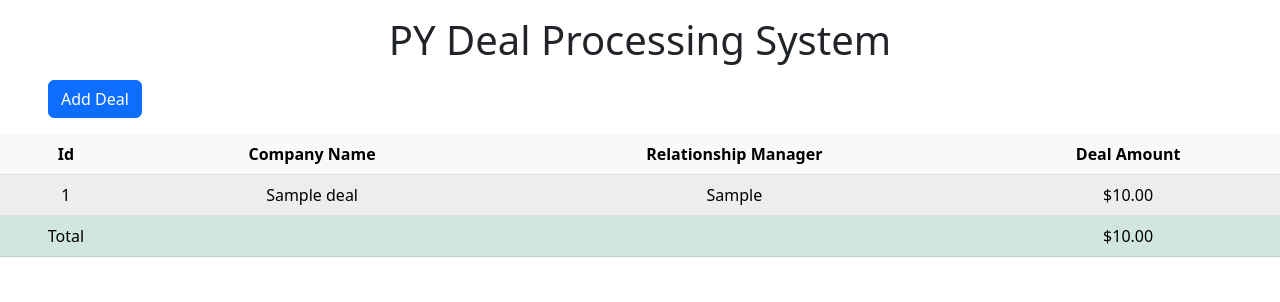
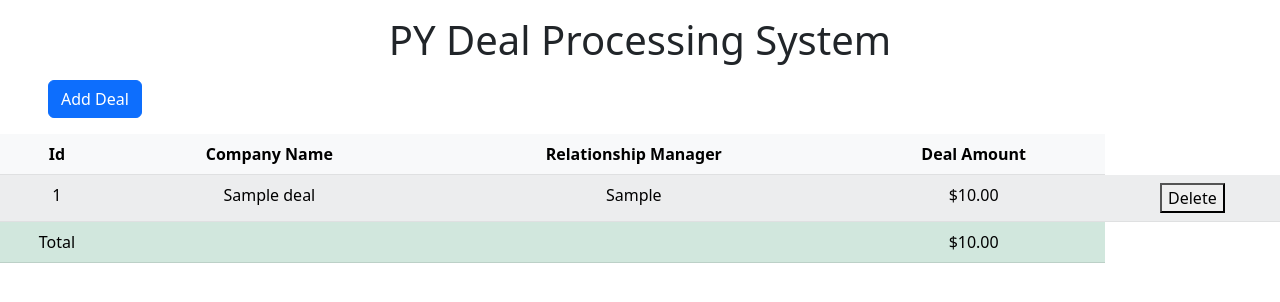
Before and after one commit to DavTheDev20/py-dps-test, a Flask app: page / in a window 1280 px wide. Shown: the top 302 px of the page. Run offline with Flask 2, Linux system fonts and the light colour scheme; tables that the repository leaves empty hold one stand-in row (values such as "Sample post").

Commit message:
Add route to delete deal, must finish.

```diff
--- a/main.py
+++ b/main.py
@@ -1,6 +1,6 @@
 import traceback
 from flask import Flask, request, render_template
-from database_utils import db, Deal, get_deals, add_deal
+from database_utils import db, Deal, get_deals, add_deal, delete_deal
 from peewee import IntegrityError
 from flask_cors import CORS
 
@@ -22,18 +22,27 @@ def api_deals():
         data = request.json
         if not data["companyName"] or not data["relationshipManager"] or not data["dealAmount"]:
             return {
-                       "success": False,
-                       "error": "Please include companyName, relationshipManager, and dealAmount in request json body."
-                   }, 400
+                "success": False,
+                "error": "Please include companyName, relationshipManager, and dealAmount in request json body."
+            }, 400
         try:
-            new_deal = add_deal(data["companyName"], data["relationshipManager"], data["dealAmount"])
+            new_deal = add_deal(
+                data["companyName"], data["relationshipManager"], data["dealAmount"])
             return {"success": True, "newDealId": new_deal.id}, 200
         except IntegrityError:
             traceback.print_exc()
             return {"success": False, "error": traceback.format_exc()}, 400
 
 
+@app.route('/api/deals/delete/<deal_id>', methods=["DELETE"])
+def delete_deal(deal_id):
+    try:
+        res = delete_deal(deal_id)
+    except:
+        pass  # Finish this....
+
 # UI Routes
+
 
 @app.route('/')
 def home():
--- a/templates/index.html
+++ b/templates/index.html
@@ -1,20 +1,28 @@
-<!doctype html>
+<!DOCTYPE html>
 <html lang="en">
   <head>
-    <meta charset="UTF-8">
-    <meta name="viewport"
-          content="width=device-width, user-scalable=no, initial-scale=1.0, maximum-scale=1.0, minimum-scale=1.0">
-    <meta http-equiv="X-UA-Compatible" content="ie=edge">
+    <meta charset="UTF-8" />
+    <meta
+      name="viewport"
+      content="width=device-width, user-scalable=no, initial-scale=1.0, maximum-scale=1.0, minimum-scale=1.0"
+    />
+    <meta http-equiv="X-UA-Compatible" content="ie=edge" />
     <!-- CSS only -->
-    <link href="https://cdn.jsdelivr.net/npm/bootstrap@5.2.2/dist/css/bootstrap.min.css" rel="stylesheet"
-          integrity="sha384-Zenh87qX5JnK2Jl0vWa8Ck2rdkQ2Bzep5IDxbcnCeuOxjzrPF/et3URy9Bv1WTRi" crossorigin="anonymous">
+    <link
+      href="https://cdn.jsdelivr.net/npm/bootstrap@5.2.2/dist/css/bootstrap.min.css"
+      rel="stylesheet"
+      integrity="sha384-Zenh87qX5JnK2Jl0vWa8Ck2rdkQ2Bzep5IDxbcnCeuOxjzrPF/et3URy9Bv1WTRi"
+      crossorigin="anonymous"
+    />
 
     <title>Py App</title>
   </head>
   <body>
     <h1 class="text-center my-3">PY Deal Processing System</h1>
 
-<a class="btn btn-primary ms-5 mb-3" href="{{url_for('create')}}">Add Deal</a>
+    <a class="btn btn-primary ms-5 mb-3" href="{{url_for('create')}}"
+      >Add Deal</a
+    >
 
     <table class="table table-light table-striped text-center">
       <thead>
@@ -32,6 +40,9 @@
           <td>{{deal["companyName"]}}</td>
           <td>{{deal["relationshipManager"]}}</td>
           <td>{{"${:,.2f}".format(deal["dealAmount"])}}</td>
+          <td>
+            <button>Delete</button>
+          </td>
         </tr>
         {% endfor %}
       </tbody>
@@ -44,9 +55,10 @@
     </table>
 
     <!-- JavaScript Bundle with Popper -->
-<script src="https://cdn.jsdelivr.net/npm/bootstrap@5.2.2/dist/js/bootstrap.bundle.min.js"
+    <script
+      src="https://cdn.jsdelivr.net/npm/bootstrap@5.2.2/dist/js/bootstrap.bundle.min.js"
       integrity="sha384-OERcA2EqjJCMA+/3y+gxIOqMEjwtxJY7qPCqsdltbNJuaOe923+mo//f6V8Qbsw3"
-        crossorigin="anonymous"></script>
-
+      crossorigin="anonymous"
+    ></script>
   </body>
 </html>
```
Also changed, not shown: 1 other file. Lines whose indentation alone changed are shown as unchanged.
